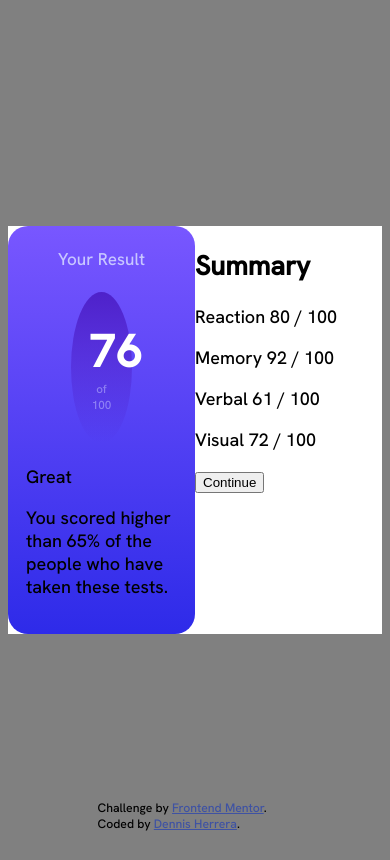
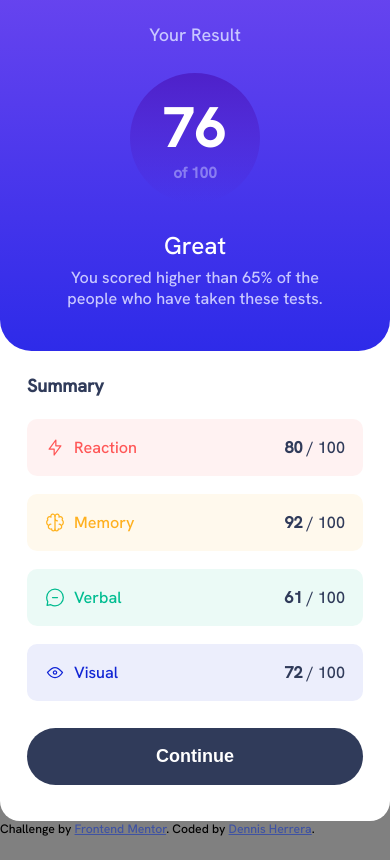
Before and after one commit to Klonnister/Results-summary-component, a plain HTML site: page index.html in a window 390 px wide. Drawn offline with Linux system fonts and the light colour scheme.

Commit message:
completed layout for small screen sizes

```diff
--- a/index.html
+++ b/index.html
@@ -2,34 +2,51 @@
 <html lang="en">
 <head>
   <meta charset="UTF-8">
-  <meta name="viewport" content="width=device-width, initial-scale=1.0"> <!-- displays site properly based on user's device -->
+  <meta name="viewport" content="width=device-width, initial-scale=1.0">
   <link rel="icon" type="image/png" sizes="32x32" href="./assets/images/favicon-32x32.png">
   <link rel="stylesheet" href="style.css">
   <link href="https://fonts.googleapis.com/css2?family=Hanken+Grotesk:wght@500&display=swap" rel="stylesheet">
+
   <title>Frontend Mentor | Results summary component</title>
 </head>
 <body>
   <main>
     <div class="card">
-      <section class="results-section">
-        <h1 class="h1">Your Result</h1>
+      <section class="section results-section">
+        <h1 class="title h1">Your Result</h1>
         <div class="circle">
-          <p>
+          <h2>
             <span>76</span>
             of 100
-          </p>
+          </h2>
         </div>
-        <p>Great</p>
-        <p>You scored higher than 65% of the people who have taken these tests.</p>
+        <h3 class="great">Great</h3>
+        <p class="great-desc">You scored higher than 65% of the people who have taken these tests.</p>
       </section>
 
-      <section>
-        <h2>Summary</h2>
-        <p><span>Reaction</span> 80 / 100</p>
-        <p><span>Memory</span> 92 / 100</p>
-        <p><span>Verbal</span> 61 / 100</p>
-        <p><span>Visual</span> 72 / 100</p>
-        <button>Continue</button>
+      <section class="section summary-section ">
+        <h2 class="title h2">Summary</h2>
+        <div class="category-c reaction">
+          <img src="images/icon-reaction.svg" alt="">
+          <p class="category">Reaction</p>
+          <p class="score"><b>80</b> / 100</p>
+        </div>
+        <div class="category-c memory">
+          <img src="images/icon-memory.svg" alt="">
+          <p class="category">Memory</p>
+          <p class="score"><b>92</b> / 100</p>
+        </div>
+        <div class="category-c verbal">
+          <img src="images/icon-verbal.svg" alt="">
+          <p class="category">Verbal</p>
+          <p class="score"><b>61</b> / 100</p>
+        </div>
+        <div class="category-c visual">
+          <img src="images/icon-visual.svg" alt="">
+          <p class="category">Visual</p>
+          <p class="score"><b>72</b> / 100</p>
+        </div>
+        <button type="button" class="button">Continue</button>
       </section>
     </div>
   </main>
--- a/style.css
+++ b/style.css
@@ -1,20 +1,13 @@
 :root {
+    --white: hsl(0, 0%, 100%);
+    --pale-blue: hsl(221, 100%, 96%);
+    --light-lavender: hsl(241, 100%, 89%);
+    --gray-blue: hsl(224, 30%, 27%);
+
     --light-red: hsl(0, 100%, 67%);
     --orangey-yellow: hsl(39, 100%, 56%);
     --green-teal: hsl(166, 100%, 37%);
     --cobalt-blue: hsl(234, 85%, 45%);
-
-    --backblue1: hsl(252, 100%, 67%);
-    --backblue2: hsl(241, 81%, 54%);
-
-    --circle-violet: hsla(256, 72%, 46%, 1);
-    --circle-persian: hsla(241, 72%, 46%, 0);
-
-    --white: hsl(0, 0%, 100%);
-    --pale-blue: hsl(221, 100%, 96%);
-    --light-lavender: hsl(241, 100%, 89%);
-    --light-lavender2: hsla(241, 100%, 89%, 50%);
-    --gray-blue: hsl(224, 30%, 27%);
 
     font-size: 18px;
     font-family: 'Hanken Grotesk', sans-serif;
@@ -22,75 +15,191 @@
 
 * {
     box-sizing: border-box;
+    margin: 0;
+    padding: 0;
 }
 
 body {
     background-color: gray;
 }
 
-main {
-    min-height: 100vh;
+p {
+    font-size: .90rem;
+}
+
+.card {
+    background-color: var(--white);
+    width: 100%;
+    border-radius: 20px;
+}
+
+.results-section {
+    background-image: linear-gradient(hsl(252, 84%, 60%), hsl(241, 81%, 54%));
+    padding: 1em 3em;
+    border-radius: 0 0 1.75em 1.75em;
+}
+
+.title {
+    font-size: 1em;
+    font-weight: 400;
+}
+
+.h1 {
+    text-align: center;
+    color: var(--light-lavender);
+    margin-top: 0.25em;
+}
+
+.circle {
+    padding: 1em;
+    background-image: linear-gradient(hsla(256, 72%, 46%, 1), hsla(241, 72%, 46%, 0));
+    border-radius: 100%;
+    text-align: center;
+    width: 7.25em;
+    height: 7.25em;
+    margin: 1.5em auto;
+
     display: flex;
     justify-content: center;
     align-items: center;
 }
 
-.card {
-    background-color: var(--white);
-    display: flex;
-}
-
-.results-section {
-    width: 50%;
-    background-image: linear-gradient(var(--backblue1), var(--backblue2));
-    padding: 1em;
-    border-radius: 20px;
-}
-
-.h1 {
-    font-size: .95rem;
-    color: var(--light-lavender);
-    margin-top: 0.25em;
-    font-weight: 400;
-    text-align: center;
-}
-
-.circle {
-    padding: 1em;
-    background-image: linear-gradient(var(--circle-violet), var(--circle-persian));
-    border-radius: 100%;
-    text-align: center;
-    width: 40%;
-    margin: 1.25em auto;
+.circle h2 {
+    font-size: .85rem;
+    color: hsla(241, 100%, 89%, 50%);
+    margin-top: 0;
 }
 
 .circle span {
     display: block;
     color: var(--white);
-    font-size: 2.5rem;
+    font-size: 3rem;
     font-weight: 700;
     letter-spacing: 2px;
-    text-align: center
+    text-align: center;
+    font-style: normal;
 }
 
-.circle p {
-    font-size: .65rem;
-    color: var(--light-lavender2);
+.great {
+    text-align: center;
+    color: var(--white);
+    font-weight: 500;
+    font-size: 1.35rem;
+    margin: .25em 0;
+}
+
+.great-desc {
+    text-align: center;
+    color: var(--light-lavender);
+    margin: 0 auto;
+    margin-bottom: 1.5em;
+}
+
+.summary-section {
+    padding: 0 1.5em;
+    padding-bottom: 2em;
+}
+
+.h2 {
+    color: var(--gray-blue);
+    font-weight: 600;
+    margin: 1.25em 0;
+}
+
+.category-c {
+    padding: 1rem;
+    display: flex;
+    border-radius: 10px;
+    margin-bottom: 1rem;
+}
+
+.category-c img {
+    margin-right: .50em;
+}
+
+.category-c .category {
+    margin-right: auto;
+}
+
+.category-c .score {
+    color: var(--gray-blue);
+}
+
+.reaction {
+    background-color: hsla(0, 100%, 67%, 8%);
+    color: var(--light-red);
+}
+
+.memory {
+    background-color: hsla(39, 100%, 56%, 8%);
+    color: var(--orangey-yellow);
+}
+
+.verbal {
+    background-color: hsla(166, 100%, 37%, 8%);
+    color: var(--green-teal);
+}
+
+.visual {
+    background-color:hsla(234, 85%, 45%, 8%);
+    color: var(--cobalt-blue);
+}
+
+.button {
+    border: none;
+    background-color: var(--gray-blue);
+    color: var(--white);
+    font-size: 1rem;
+    font-weight: 600;
+    padding: 1rem 0;
+    width: 100%;
+    border-radius: 50px;
+    margin-top: .50rem;
+
 }
 
 
 
 
+@media screen and (min-width: 485px) {
+    main {
+        min-height: 100vh;
+        display: flex;
+        justify-content: center;
+        align-items: center;
+    }
 
+    .card {
+        display: flex;
+        width: 25em;
+    }
 
+    .section {
+        width: 50%;
+    }
 
+    .results-section {
+        border-radius: 20px;
+        padding: 1em;
+    }
 
-footer {
-    position: absolute;
-    bottom: 0;
-    left: 50%;
-    transform: translate(-50%, 0);
+    .great-desc {
+    width: 25ch;
+    }
+
+    footer {
+        position: absolute;
+        bottom: 0;
+        left: 50%;
+        transform: translate(-50%, 0);
+    }
+
 }
+
+/*
+
+*/
+
 
 .attribution { font-size: 0.68rem;}
 .attribution a { color: hsl(228, 45%, 44%); }
```
Also changed, not shown: assets/fonts/HankenGrotesk-VariableFont_wght.ttf (deleted), assets/fonts/README.txt (deleted), assets/fonts/static/HankenGrotesk-Bold.ttf (deleted), assets/fonts/static/HankenGrotesk-ExtraBold.ttf (deleted), assets/fonts/static/HankenGrotesk-Medium.ttf (deleted), assets/images/favicon-32x32.png (deleted), assets/images/icon-memory.svg (deleted), assets/images/icon-reaction.svg (deleted), assets/images/icon-verbal.svg (deleted), assets/images/icon-visual.svg (deleted).
